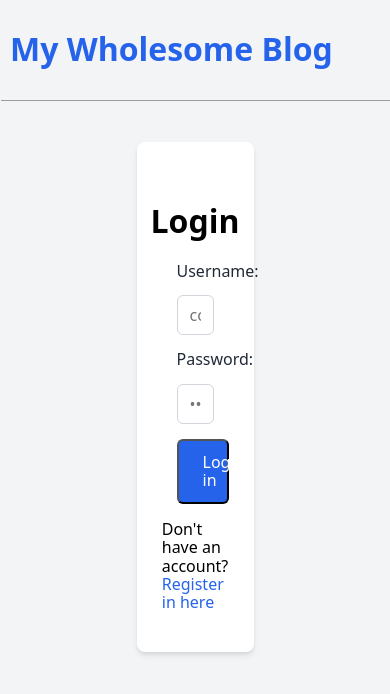
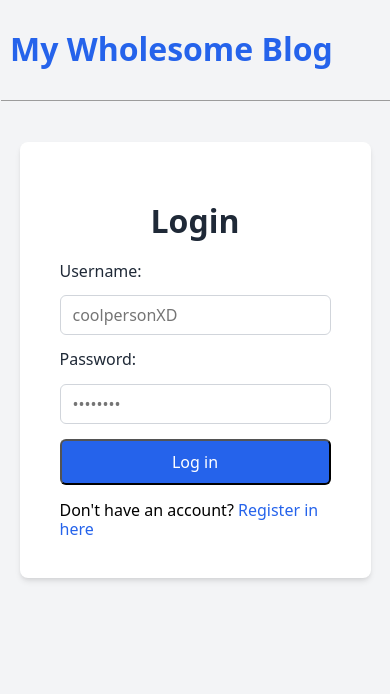
Before and after one commit to AndreiFlau/Project---Blog-Api-Frontend, a React (Vite) app: page /login in a window 390 px wide. Shown: the top 694 px of the page. Built offline with nearby package versions, Linux system fonts and the light colour scheme; no server answers.

Commit message:
fixed responsiveness with cards

```diff
--- a/src/styles/App.css
+++ b/src/styles/App.css
@@ -97,6 +97,16 @@ p {
   width: 30vw;
   padding: 40px;
   align-self: center;
+}
+
+@media screen and (max-width: 1200px) {
+  .card {
+    width: auto;
+  }
+}
+
+.card h1 {
+  color: var(--text-color);
 }
 
 .checkbox-group {
```
